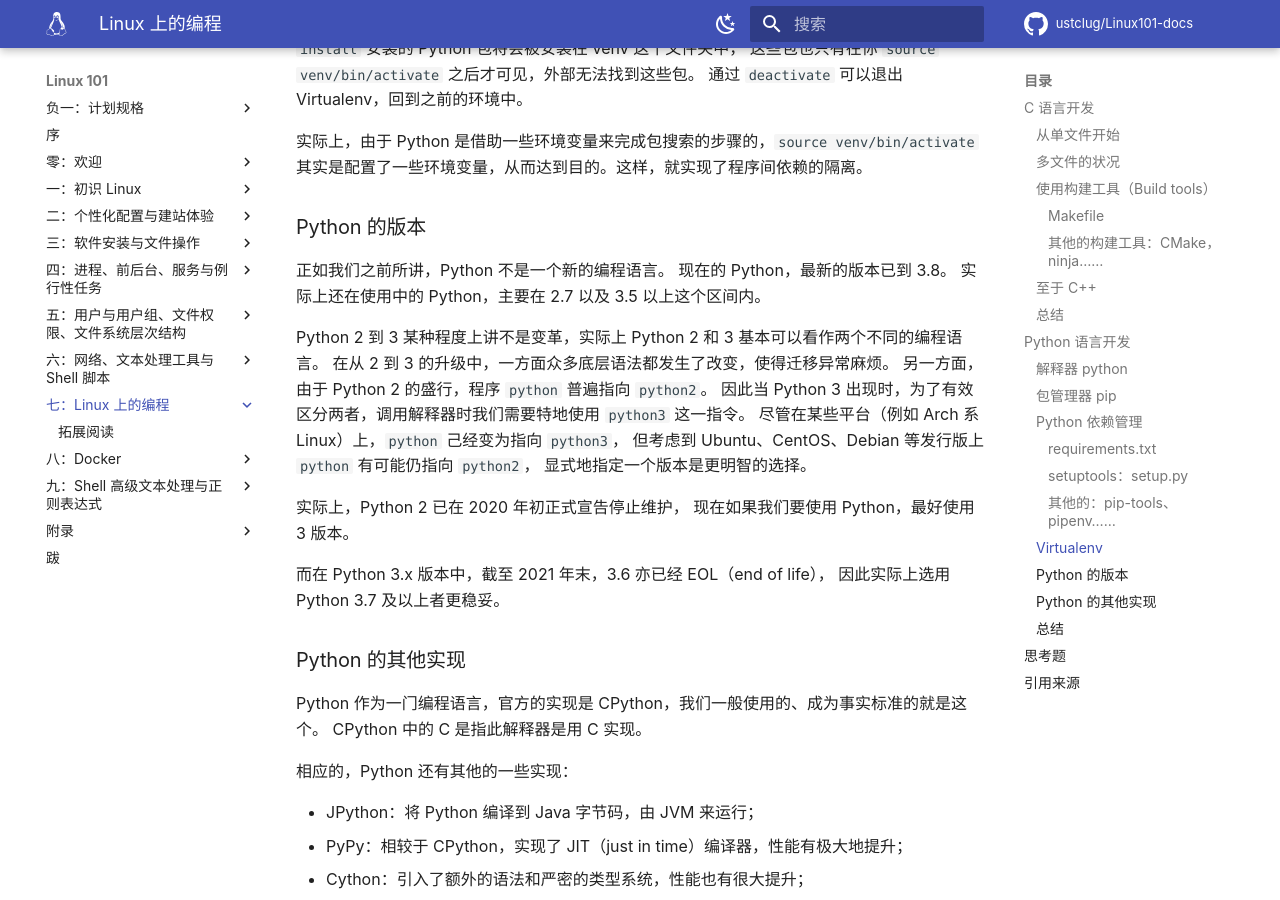
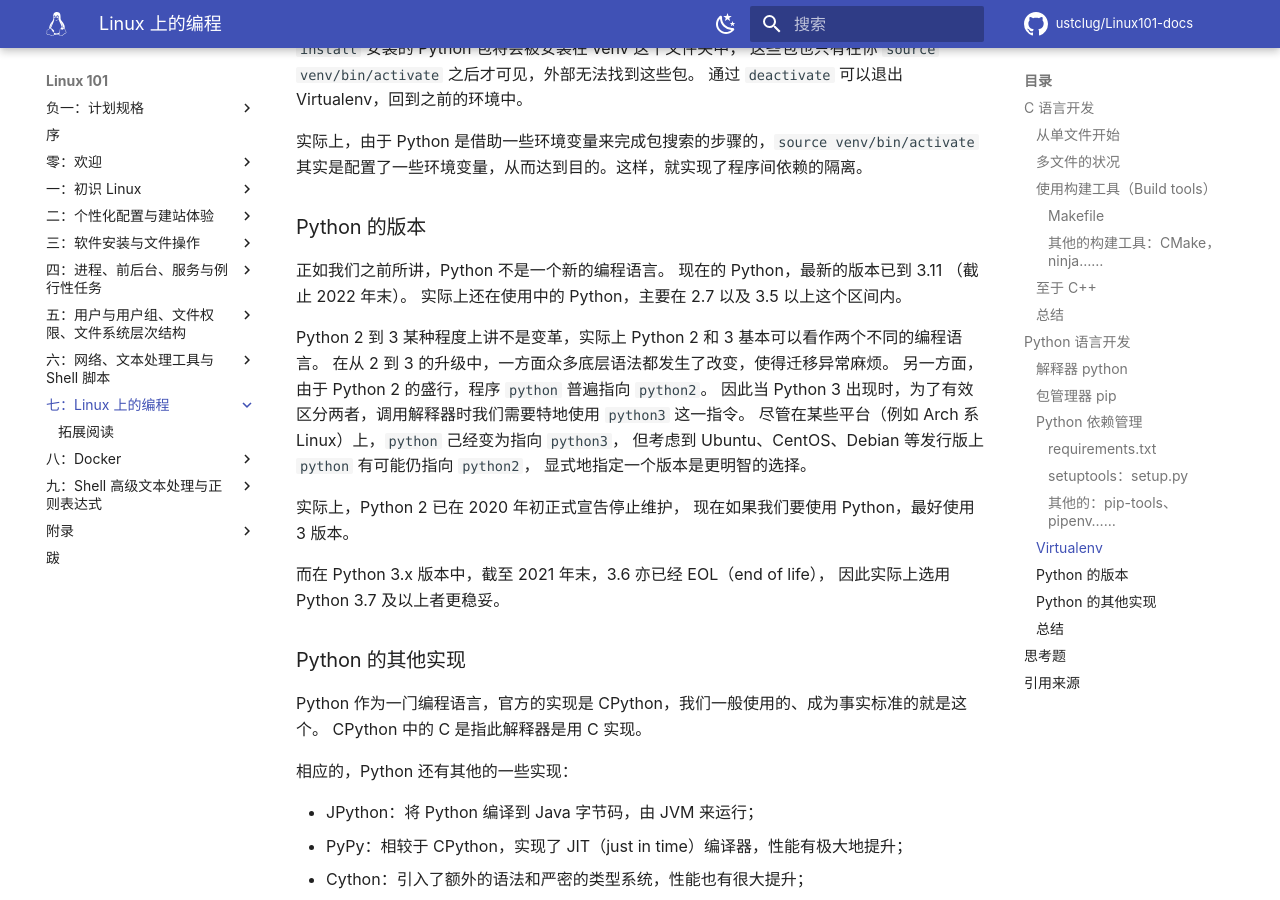
Before and after one commit to ustclug/Linux101-docs, an MkDocs documentation site: the page built from docs/Ch07/index.md, in a window 1280 px wide and 900 px high, scrolled down 9005 px. Built offline with MkDocs 1.6.1 and Material for MkDocs 9.7.7, drawn with Linux system fonts in a browser that asks for light colours; comment, search, counter and statistics services are not loaded.

Commit message:
Ch07: update infomation

```diff
--- a/docs/Ch07/index.md
+++ b/docs/Ch07/index.md
@@ -438,7 +438,7 @@ $ python3 -m venv venv
 ### Python 的版本 {#py-versions}
 
 正如我们之前所讲，Python 不是一个新的编程语言。
-现在的 Python，最新的版本已到 3.8。
+现在的 Python，最新的版本已到 3.11 （截止 2022 年末）。
 实际上还在使用中的 Python，主要在 2.7 以及 3.5 以上这个区间内。
 
 Python 2 到 3 某种程度上讲不是变革，实际上 Python 2 和 3 基本可以看作两个不同的编程语言。
```
